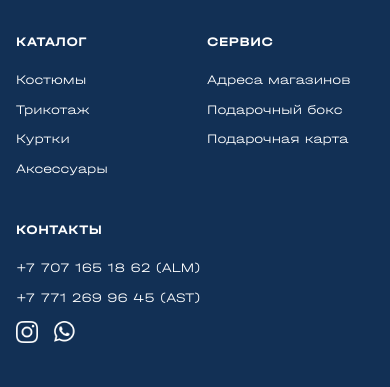
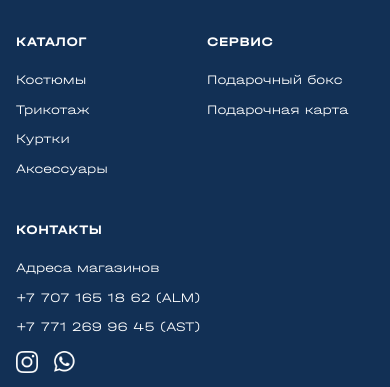
Before and after one commit to MardanBoutiques/frontend, a React (Vite) app: page /stores in a window 390 px wide. Shown: the part 1104-1491 px from the top of the page. Built offline with nearby package versions, Linux system fonts and the light colour scheme; no server answers.

Commit message:
feat: Instagram field in checkout, scroll-to-top on product, GiftCard amounts/labels, footer phone links to WhatsApp

```diff
--- a/src/components/checkout/Checkout.jsx
+++ b/src/components/checkout/Checkout.jsx
@@ -15,11 +15,11 @@ const Checkout = () => {
     customerName: '',
     customerPhone: '',
     customerEmail: '',
+    instagram: '',
     city: '',
     address: '',
     deliveryMethod: 'courier',
     paymentMethod: 'cash',
-    comment: ''
   });
   const [errors, setErrors] = useState({});
 
@@ -86,11 +86,11 @@ const Checkout = () => {
       customer_name: formData.customerName,
       customer_phone: formData.customerPhone,
       customer_email: formData.customerEmail,
+      instagram: formData.instagram,
       city: formData.city,
       address: formData.address,
       delivery_method: formData.deliveryMethod,
       payment_method: formData.paymentMethod,
-      comment: formData.comment,
       items: cartItems.map(item => ({
         product_id: item.id,
         product_name: item.name,
@@ -209,6 +209,18 @@ const Checkout = () => {
                   />
                   {errors.customerEmail && <span className="error-message">{errors.customerEmail}</span>}
                   <small>Для получения подтверждения заказа</small>
+                </div>
+
+                <div className="form-group">
+                  <label htmlFor="instagram">Instagram</label>
+                  <input
+                    type="text"
+                    id="instagram"
+                    name="instagram"
+                    value={formData.instagram}
+                    onChange={handleChange}
+                    placeholder="@username"
+                  />
                 </div>
               </div>
 
@@ -340,21 +352,6 @@ const Checkout = () => {
                 </div>
               </div>
 
-              {/* Комментарий */}
-              <div className="form-section">
-                <div className="form-group">
-                  <label htmlFor="comment">Комментарий к заказу</label>
-                  <textarea
-                    id="comment"
-                    name="comment"
-                    value={formData.comment}
-                    onChange={handleChange}
-                    placeholder="Дополнительная информация"
-                    rows="3"
-                  ></textarea>
-                </div>
-              </div>
-
               <div className="form-section">
                 <button
                   type="submit"
--- a/src/components/footer/Footer.css
+++ b/src/components/footer/Footer.css
@@ -43,6 +43,10 @@
 
 .footer-col a:hover {
   opacity: 0.6;
+}
+
+.footer-phone-link {
+  cursor: pointer;
 }
 
 .footer-social {
--- a/src/components/footer/Footer.jsx
+++ b/src/components/footer/Footer.jsx
@@ -16,15 +16,29 @@ const Footer = () => {
 
         <div className="footer-col">
           <h4>Сервис</h4>
-          <Link to="/stores">Адреса магазинов</Link>
           <Link to="/giftbox">Подарочный бокс</Link>
           <Link to="/giftcard">Подарочная карта</Link>
         </div>
 
         <div className="footer-col footer-col-contacts">
           <h4>Контакты</h4>
-          <span>+7 707 165 18 62 (ALM)</span>
-          <span>+7 771 269 96 45 (AST)</span>
+          <Link to="/stores">Адреса магазинов</Link>
+          <a
+            href={`https://wa.me/77071651862?text=${encodeURIComponent('Здравствуйте! Хочу записаться на примерку в бутик Mardan (г. Алматы).')}`}
+            target="_blank"
+            rel="noreferrer"
+            className="footer-phone-link"
+          >
+            +7 707 165 18 62 (ALM)
+          </a>
+          <a
+            href={`https://wa.me/77712699645?text=${encodeURIComponent('Здравствуйте! Хочу записаться на примерку в бутик Mardan (г. Астана).')}`}
+            target="_blank"
+            rel="noreferrer"
+            className="footer-phone-link"
+          >
+            +7 771 269 96 45 (AST)
+          </a>
           <div className="footer-social">
             <a href="https://www.instagram.com/mardan.boutiques/" target="_blank" rel="noreferrer">
               <img src="/instagram-icon.png" alt="Instagram" />
--- a/src/components/giftcard/GiftCard.jsx
+++ b/src/components/giftcard/GiftCard.jsx
@@ -7,8 +7,8 @@ import './GiftCard.css';
 function GiftCard() {
   const [giftcard, setGiftCard] = useState(null);
   const [loading, setLoading] = useState(true);
-  const [cardType, setCardType] = useState('physical'); // 'physical' или 'digital'
-  const [amount, setAmount] = useState('300');
+  const [cardType, setCardType] = useState('physical');
+  const [amount, setAmount] = useState('20000');
   const [customAmount, setCustomAmount] = useState('');
   const navigate = useNavigate();
 
@@ -103,13 +103,13 @@ function GiftCard() {
                 onClick={() => setCardType('physical')}
               >
                 <span className="type-name">Физическая</span>
-                <span className="type-desc">Доставка в течение 5 дней в специальной упаковке</span>
+                <span className="type-desc">Доступно для г.Алматы и Астана</span>
               </button>
               <button
                 className={`card-type-btn ${cardType === 'digital' ? 'active' : ''}`}
                 onClick={() => setCardType('digital')}
               >
-                <span className="type-name">Цифровая</span>
+                <span className="type-name">Онлайн</span>
                 <span className="type-desc">Доставка по электронной почте в течение одного дня</span>
               </button>
             </div>
@@ -119,13 +119,13 @@ function GiftCard() {
           <div className="amount-section">
             <h3 className="section-label">Выберите сумму</h3>
             <div className="amount-options">
-              {['100', '200', '300', '500', '1000'].map((value) => (
+              {['20000', '100000', '150000', '200000', '300000'].map((value) => (
                 <button
                   key={value}
                   className={`amount-btn ${amount === value ? 'active' : ''}`}
                   onClick={() => { setAmount(value); setCustomAmount(''); }}
                 >
-                  {value}
+                  {Number(value).toLocaleString('ru-RU')} KZT
                 </button>
               ))}
               <button
--- a/src/components/productview/ProductView.jsx
+++ b/src/components/productview/ProductView.jsx
@@ -63,6 +63,7 @@ const ProductView = () => {
   };
 
   useEffect(() => {
+    window.scrollTo(0, 0);
     setLoading(true);
     setSelectedSize('');
     setSelectedImageIndex(0);
```
